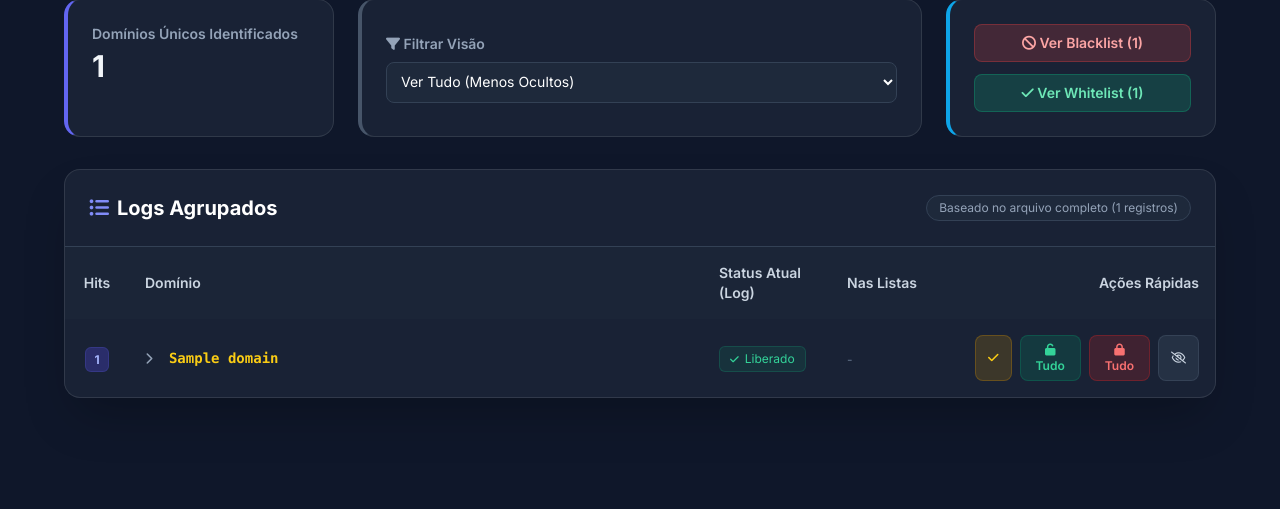
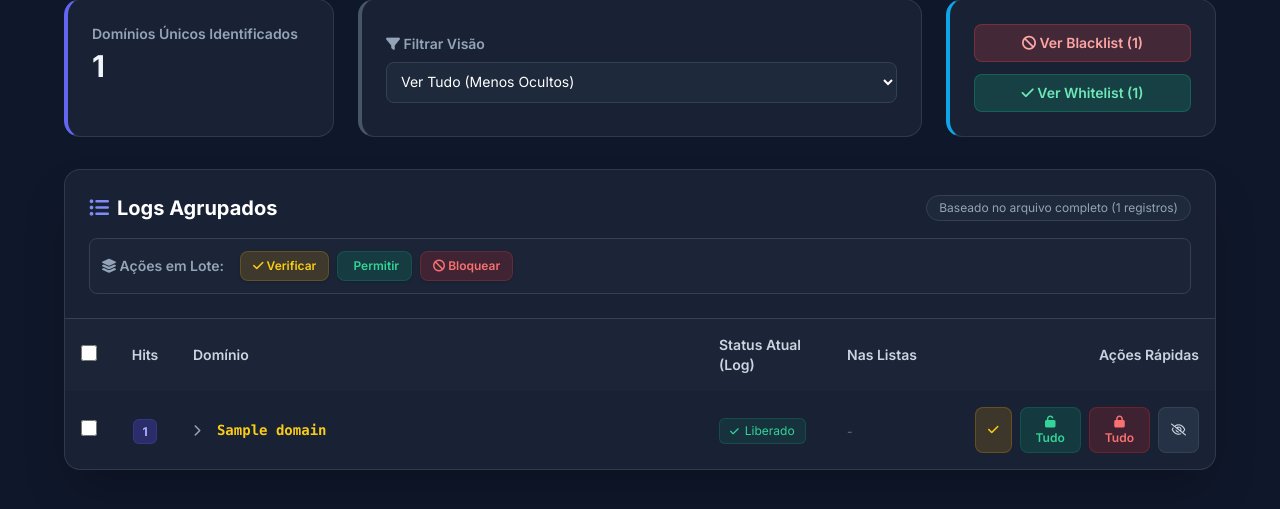
Before and after one commit to jfrancener/SquidPanel, a Django app: template dashboard/templates/dashboard/index.html in a window 1280 px wide. Shown: the part 175-684 px from the top of the page. Run offline with Django 5.2, Linux system fonts and the light colour scheme; the template is opened without the code that fills it: most values are stand-ins (such as "Sample title", 1, 10 or a date in 2020); some libraries are stand-ins or nearby versions.

Commit message:
Add mass action select all checkboxes and buttons

```diff
--- a/dashboard/templates/dashboard/index.html
+++ b/dashboard/templates/dashboard/index.html
@@ -79,12 +79,21 @@
 
         <!-- Domains Table -->
         <div class="glass-panel rounded-2xl overflow-hidden shadow-2xl">
-            <div class="p-6 border-b border-slate-700 flex justify-between items-center">
-                <h2 class="text-xl font-bold text-white flex items-center gap-2">
-                    <i class="fa-solid fa-list-ul text-indigo-400"></i> Logs Agrupados
-                </h2>
-                <div class="text-xs text-slate-400 bg-slate-800 px-3 py-1 rounded-full border border-slate-700">
-                    Baseado no arquivo completo ({{ total_logs }} registros)
+            <div class="p-6 border-b border-slate-700 flex flex-col gap-4">
+                <div class="flex justify-between items-center">
+                    <h2 class="text-xl font-bold text-white flex items-center gap-2">
+                        <i class="fa-solid fa-list-ul text-indigo-400"></i> Logs Agrupados
+                    </h2>
+                    <div class="text-xs text-slate-400 bg-slate-800 px-3 py-1 rounded-full border border-slate-700">
+                        Baseado no arquivo completo ({{ total_logs }} registros)
+                    </div>
+                </div>
+
+                <div class="flex flex-wrap gap-2 items-center bg-slate-800/50 p-3 rounded-lg border border-slate-700">
+                    <span class="text-sm font-semibold text-slate-400 mr-2"><i class="fa-solid fa-layer-group"></i> Ações em Lote:</span>
+                    <button onclick="executeMassAction('verify')" class="px-3 py-1.5 bg-yellow-600/20 hover:bg-yellow-600 text-yellow-400 hover:text-white rounded-lg text-xs font-semibold transition-all shadow border border-yellow-500/20"><i class="fa-solid fa-check"></i> Verificar</button>
+                    <button onclick="executeMassAction('allow')" class="px-3 py-1.5 bg-emerald-600/20 hover:bg-emerald-600 text-emerald-400 hover:text-white rounded-lg text-xs font-semibold transition-all shadow border border-emerald-500/20"><i class="fa-solid fa-shield-halved"></i> Permitir</button>
+                    <button onclick="executeMassAction('block')" class="px-3 py-1.5 bg-red-600/20 hover:bg-red-600 text-red-400 hover:text-white rounded-lg text-xs font-semibold transition-all shadow border border-red-500/20"><i class="fa-solid fa-ban"></i> Bloquear</button>
                 </div>
             </div>
 
@@ -92,6 +101,9 @@
                 <table class="w-full text-left border-collapse">
                     <thead>
                         <tr class="bg-slate-800/50 text-slate-300 text-sm">
+                            <th class="p-4 font-semibold w-10 text-center">
+                                <input type="checkbox" id="selectAll" onclick="toggleSelectAll(this)" class="w-4 h-4 rounded bg-slate-700 border-slate-600 text-indigo-500 focus:ring-indigo-500 cursor-pointer">
+                            </th>
                             <th class="p-4 font-semibold w-16 text-center">Hits</th>
                             <th class="p-4 font-semibold">Domínio</th>
                             <th class="p-4 font-semibold w-32">Status Atual (Log)</th>
@@ -109,6 +121,9 @@
                             data-log-status="{{ item.last_status }}"
                             data-verified="{{ item.is_verified|yesno:'true,false' }}">
 
+                            <td class="p-4 text-center">
+                                <input type="checkbox" class="domain-checkbox w-4 h-4 rounded bg-slate-700 border-slate-600 text-indigo-500 focus:ring-indigo-500 cursor-pointer" value="{{ item.domain }}">
+                            </td>
                             <td class="p-4 text-center">
                                 <span class="bg-indigo-600/30 text-indigo-300 text-xs font-bold px-2 py-1 rounded-md border border-indigo-500/20">{{ item.count }}</span>
                             </td>
@@ -190,7 +205,9 @@
                                 data-hidden="{{ sub.is_hidden|yesno:'true,false' }}"
                                 data-log-status="{{ sub.last_status }}"
                                 data-verified="{{ sub.is_verified|yesno:'true,false' }}">
-
+                                <td class="p-3 text-center">
+                                    <input type="checkbox" class="domain-checkbox w-4 h-4 rounded bg-slate-700 border-slate-600 text-indigo-500 focus:ring-indigo-500 cursor-pointer" value="{{ sub.domain }}">
+                                </td>
                                 <td class="p-3 text-center">
                                     <span class="bg-slate-800 text-slate-400 text-[10px] font-bold px-2 py-1 rounded-md">{{ sub.count }}</span>
                                 </td>
@@ -612,6 +629,45 @@
                 btn.disabled = false;
             }
         }
+        function toggleSelectAll(source) {
+            const checkboxes = document.querySelectorAll('.domain-checkbox');
+            checkboxes.forEach(cb => {
+                // Only select if the row is visible
+                const row = cb.closest('tr');
+                if (!row.classList.contains('hidden')) {
+                    cb.checked = source.checked;
+                }
+            });
+        }
+
+        async function executeMassAction(action) {
+            const checkboxes = document.querySelectorAll('.domain-checkbox:checked');
+            const domains = Array.from(checkboxes).map(cb => cb.value);
+
+            if (domains.length === 0) {
+                showToast('error', 'Nenhum selecionado', 'Selecione pelo menos um domínio para aplicar a ação.');
+                return;
+            }
+
+            try {
+                const response = await fetch('/mass-action/', {
+                    method: 'POST',
+                    headers: {
+                        'Content-Type': 'application/json'
+                    },
+                    body: JSON.stringify({ action, domains })
+                });
+
+                const data = await response.json();
+                if (data.success) {
+                    location.reload();
+                } else {
+                    showToast('error', 'Erro', data.error || 'Falha ao processar ação em massa');
+                }
+            } catch (err) {
+                showToast('error', 'Erro', 'Erro de conexão com o servidor');
+            }
+        }
     </script>
 </body>
 </html>
--- a/dashboard/urls.py
+++ b/dashboard/urls.py
@@ -4,6 +4,7 @@ from . import views
 urlpatterns = [
     path('', views.dashboard, name='dashboard'),
     path('action/', views.domain_action, name='domain_action'),
+    path('mass-action/', views.mass_domain_action, name='mass_domain_action'),
     path('sync/', views.save_and_sync, name='save_and_sync'),
     path('sync-github/', views.sync_from_github, name='sync_from_github'),
 ]
```
Also changed, not shown: dashboard/views.py (+34 -0 lines).
